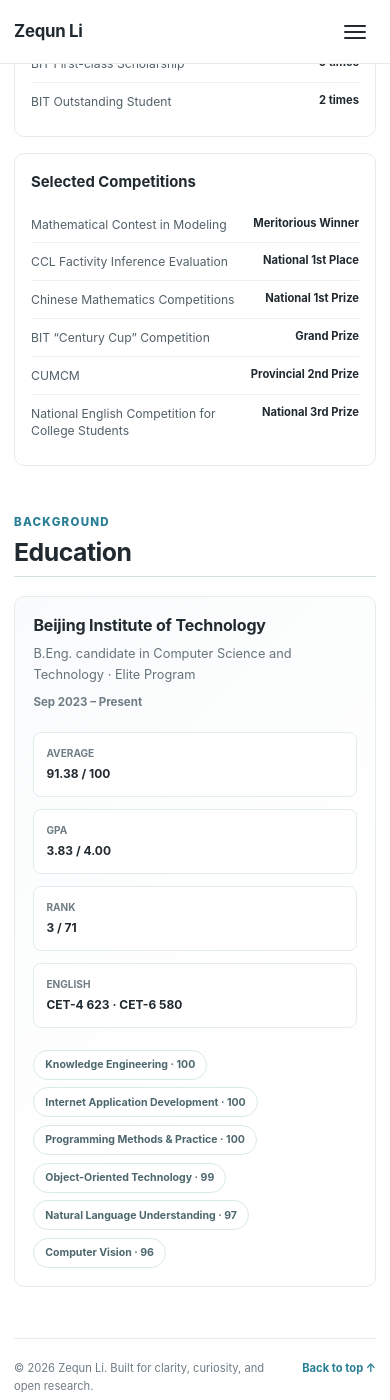
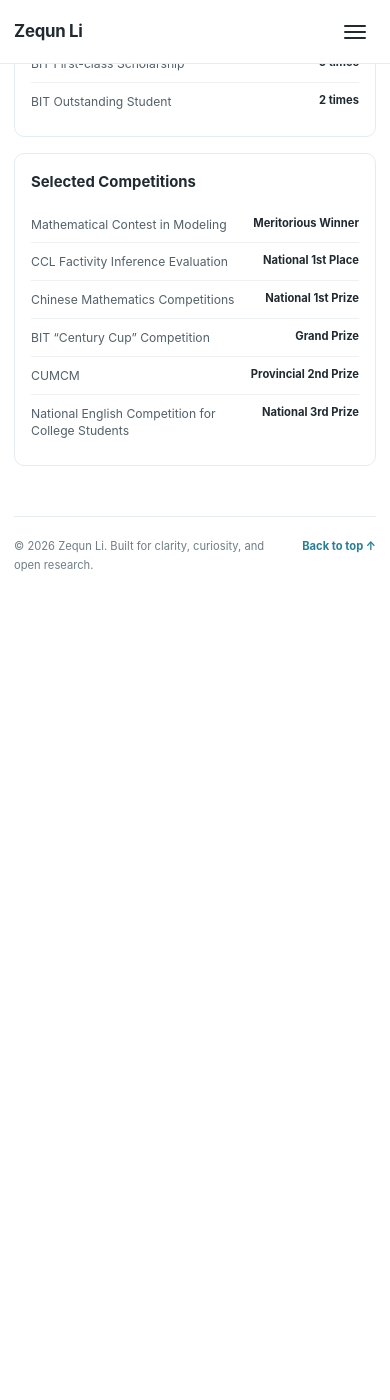
Before and after one commit to wisdomzq/wisdomzq.github.io, a Jekyll site: the page index.html, which Jekyll copies as it is, in a window 390 px wide and 1400 px high, scrolled down 3736 px. Built offline with Jekyll 4.4.1, drawn with Linux system fonts in a browser that asks for light colours; after the commit the page ends 4366 px from its top, so only the background shows below that.

Commit message:
Remove education details

```diff
--- a/assets/css/academic-home.css
+++ b/assets/css/academic-home.css
@@ -284,31 +284,6 @@ a {
   fill: currentColor;
 }
 
-.profile-stats {
-  display: grid;
-  gap: 0.62rem;
-  margin-top: 1.45rem;
-  padding-top: 1rem;
-  border-top: 1px solid var(--line);
-}
-
-.profile-stats div {
-  display: flex;
-  align-items: baseline;
-  justify-content: space-between;
-  gap: 0.55rem;
-}
-
-.profile-stats strong {
-  color: var(--heading);
-  font-size: 0.8rem;
-}
-
-.profile-stats span {
-  color: var(--muted);
-  font-size: 0.68rem;
-}
-
 main {
   min-width: 0;
   max-width: 860px;
@@ -364,16 +339,14 @@ main {
   line-height: 1.72;
 }
 
-.interest-list,
-.coursework {
+.interest-list {
   display: flex;
   flex-wrap: wrap;
   gap: 0.48rem;
   margin-top: 1.35rem;
 }
 
-.interest-list span,
-.coursework span {
+.interest-list span {
   display: inline-flex;
   align-items: center;
   min-height: 30px;
@@ -553,8 +526,7 @@ main {
 }
 
 .publication-card h3,
-.project-card h3,
-.education-card h3 {
+.project-card h3 {
   margin: 0 0 0.38rem;
   color: var(--heading);
   font-size: 1rem;
@@ -728,70 +700,6 @@ main {
   text-align: right;
 }
 
-.education-card {
-  padding: 1.15rem;
-  border: 1px solid var(--line);
-  border-radius: var(--radius);
-  background: linear-gradient(135deg, #f9fbfc 0%, #fff 68%);
-}
-
-.education-card__topline {
-  display: flex;
-  align-items: start;
-  justify-content: space-between;
-  gap: 1rem;
-}
-
-.education-card__topline p {
-  margin: 0.2rem 0 0;
-  color: #66747b;
-  font-size: 0.8rem;
-}
-
-.education-card time {
-  flex: 0 0 auto;
-  color: var(--muted);
-  font-size: 0.72rem;
-  font-weight: 650;
-}
-
-.education-metrics {
-  display: grid;
-  grid-template-columns: repeat(4, minmax(0, 1fr));
-  gap: 0.75rem;
-  margin-top: 1.1rem;
-}
-
-.education-metrics div {
-  padding: 0.75rem;
-  border: 1px solid #e3ecef;
-  border-radius: 8px;
-  background: #fff;
-}
-
-.education-metrics span,
-.education-metrics strong {
-  display: block;
-}
-
-.education-metrics span {
-  color: var(--muted);
-  font-size: 0.63rem;
-  font-weight: 680;
-  text-transform: uppercase;
-}
-
-.education-metrics strong {
-  margin-top: 0.17rem;
-  color: var(--heading);
-  font-size: 0.75rem;
-}
-
-.coursework span {
-  background: #fff;
-  font-size: 0.66rem;
-}
-
 .site-footer {
   display: flex;
   align-items: center;
@@ -853,12 +761,6 @@ main {
     grid-column: 2;
     grid-row: 1 / span 2;
     grid-template-columns: repeat(2, minmax(0, 1fr));
-  }
-
-  .profile-stats {
-    grid-column: 1;
-    margin-top: 0;
-    padding-top: 0.75rem;
   }
 
   main {
@@ -953,10 +855,6 @@ main {
     grid-template-columns: repeat(2, minmax(0, 1fr));
   }
 
-  .profile-stats {
-    display: none;
-  }
-
   .section {
     padding-bottom: 2.65rem;
   }
@@ -990,9 +888,6 @@ main {
     grid-template-columns: 1fr;
   }
 
-  .education-metrics {
-    grid-template-columns: repeat(2, minmax(0, 1fr));
-  }
 }
 
 @media (max-width: 520px) {
@@ -1063,19 +958,6 @@ main {
     font-size: 0.9rem;
   }
 
-  .education-card__topline {
-    display: block;
-  }
-
-  .education-card time {
-    display: inline-block;
-    margin-top: 0.5rem;
-  }
-
-  .education-metrics {
-    grid-template-columns: 1fr;
-  }
-
   .site-footer {
     align-items: start;
   }
@@ -1117,8 +999,7 @@ main {
 
   .publication-card,
   .project-card,
-  .award-group,
-  .education-card {
+  .award-group {
     break-inside: avoid;
     box-shadow: none;
   }
--- a/index.html
+++ b/index.html
@@ -55,7 +55,6 @@
           <a href="#research">Research</a>
           <a href="#projects">Projects</a>
           <a href="#awards">Awards</a>
-          <a href="#education">Education</a>
         </nav>
       </div>
     </header>
@@ -99,11 +98,6 @@
             </li>
           </ul>
 
-          <div class="profile-stats" aria-label="Academic summary">
-            <div><strong>3.83</strong><span>GPA / 4.00</span></div>
-            <div><strong>3 / 71</strong><span>Class rank</span></div>
-            <div><strong>Top 5%</strong><span>Elite class</span></div>
-          </div>
         </div>
       </aside>
 
@@ -265,34 +259,6 @@
           </div>
         </section>
 
-        <section class="section" id="education" aria-labelledby="education-title">
-          <p class="section-kicker">Background</p>
-          <h2 class="section-title" id="education-title">Education</h2>
-          <article class="education-card">
-            <div class="education-card__topline">
-              <div>
-                <h3>Beijing Institute of Technology</h3>
-                <p>B.Eng. candidate in Computer Science and Technology · Elite Program</p>
-              </div>
-              <time datetime="2023-09">Sep 2023 – Present</time>
-            </div>
-            <div class="education-metrics">
-              <div><span>Average</span><strong>91.38 / 100</strong></div>
-              <div><span>GPA</span><strong>3.83 / 4.00</strong></div>
-              <div><span>Rank</span><strong>3 / 71</strong></div>
-              <div><span>English</span><strong>CET-4 623 · CET-6 580</strong></div>
-            </div>
-            <div class="coursework">
-              <span>Knowledge Engineering · 100</span>
-              <span>Internet Application Development · 100</span>
-              <span>Programming Methods &amp; Practice · 100</span>
-              <span>Object-Oriented Technology · 99</span>
-              <span>Natural Language Understanding · 97</span>
-              <span>Computer Vision · 96</span>
-            </div>
-          </article>
-        </section>
-
         <footer class="site-footer">
           <p>© <span id="site-year">2026</span> Zequn Li. Built for clarity, curiosity, and open research.</p>
           <a href="#about">Back to top <span aria-hidden="true">↑</span></a>
```
